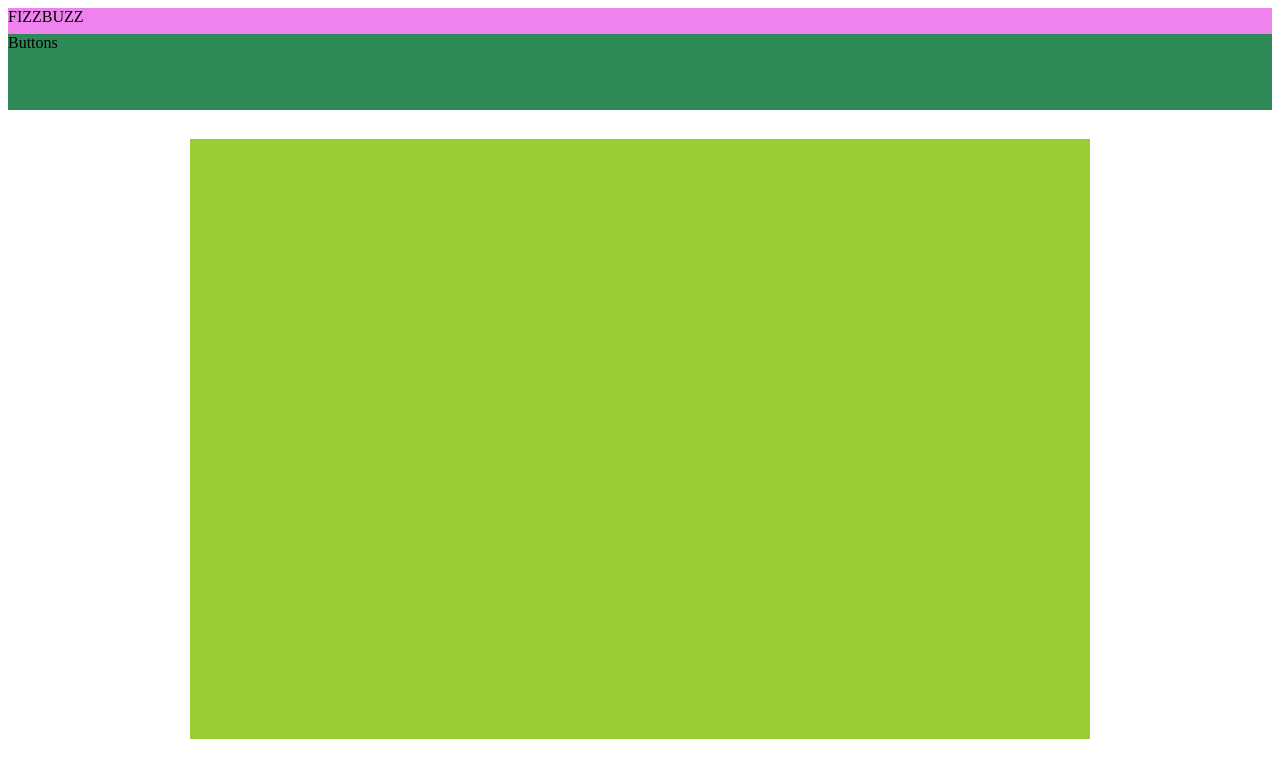
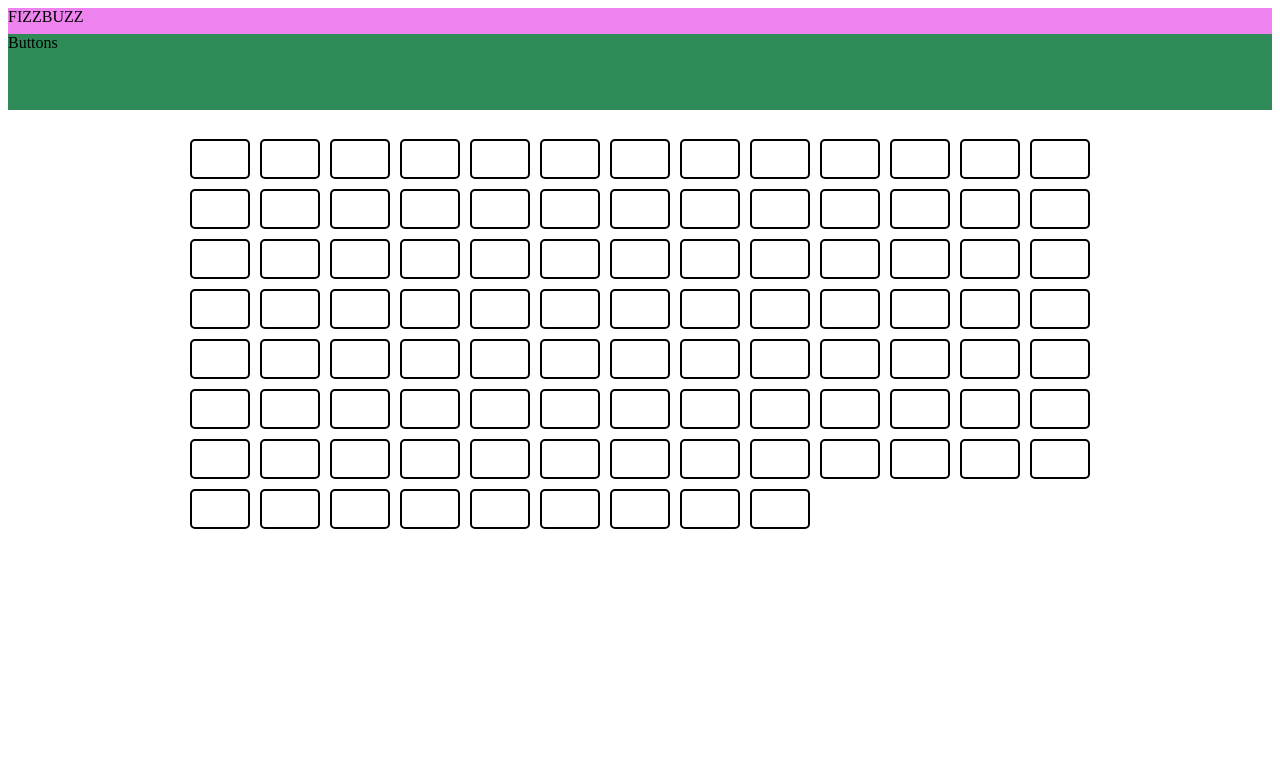
Before and after one commit to julacha/darbs_3, a plain HTML site: page index.html in a window 1280 px wide. Drawn offline with Linux system fonts and the light colour scheme.

Commit message:
added structure6

```diff
--- a/fizzbuzz.css
+++ b/fizzbuzz.css
@@ -33,12 +33,11 @@ background-color: seagreen;
   }
 #game_grid {
     display:grid;
-    background-color: yellowgreen;
-    grid-gap: 5px;
+    grid-gap: 10px;
     height: 75vh;
-    grid-template-columns: repeat(auto-fill, minmax(100px, 1fr));
-    grid-auto-rows: repeat(40px, auto);
-    grid-gap: 20px;
+/*     grid-template-columns: repeat(auto-fill, minmax(50px, 80px) ) ; */
+    grid-template-columns: repeat(auto-fill, minmax(40px, 60px));
+    grid-auto-rows: 40px;
 }
    /*  grid-template-areas:
     "cell cell cell cell cell cell cell cell cell cell cell cell cell cell cell"
@@ -49,22 +48,14 @@ background-color: seagreen;
     "cell cell cell cell cell cell cell cell cell cell cell cell cell cell cell"
     "cell cell cell cell cell cell cell cell cell cell . . . . ."; */
 
-.game_grid > div {
+.cell {
     border-radius: 5px;
-    padding: 10px;
-    background-color: rgb(207,232,220);
-    border: 2px solid rgb(79,185,227);
+    padding: 5px;
+    border: 2px solid black;
   }
 
-/* @media (min-width: 576px){
-    #outer-container {
-            display:grid;
-            grid-template-rows: 1fr 2fr 70%;
-            grid-template-columns: 1fr;
-            grid-template-areas:
-            "header"
-            "register"
-            "main"
+@media (max-width: 576px){
+    #game_grid {
+        grid-template-columns: 1fr 1f 1fr;
             }
     }
- */
```
